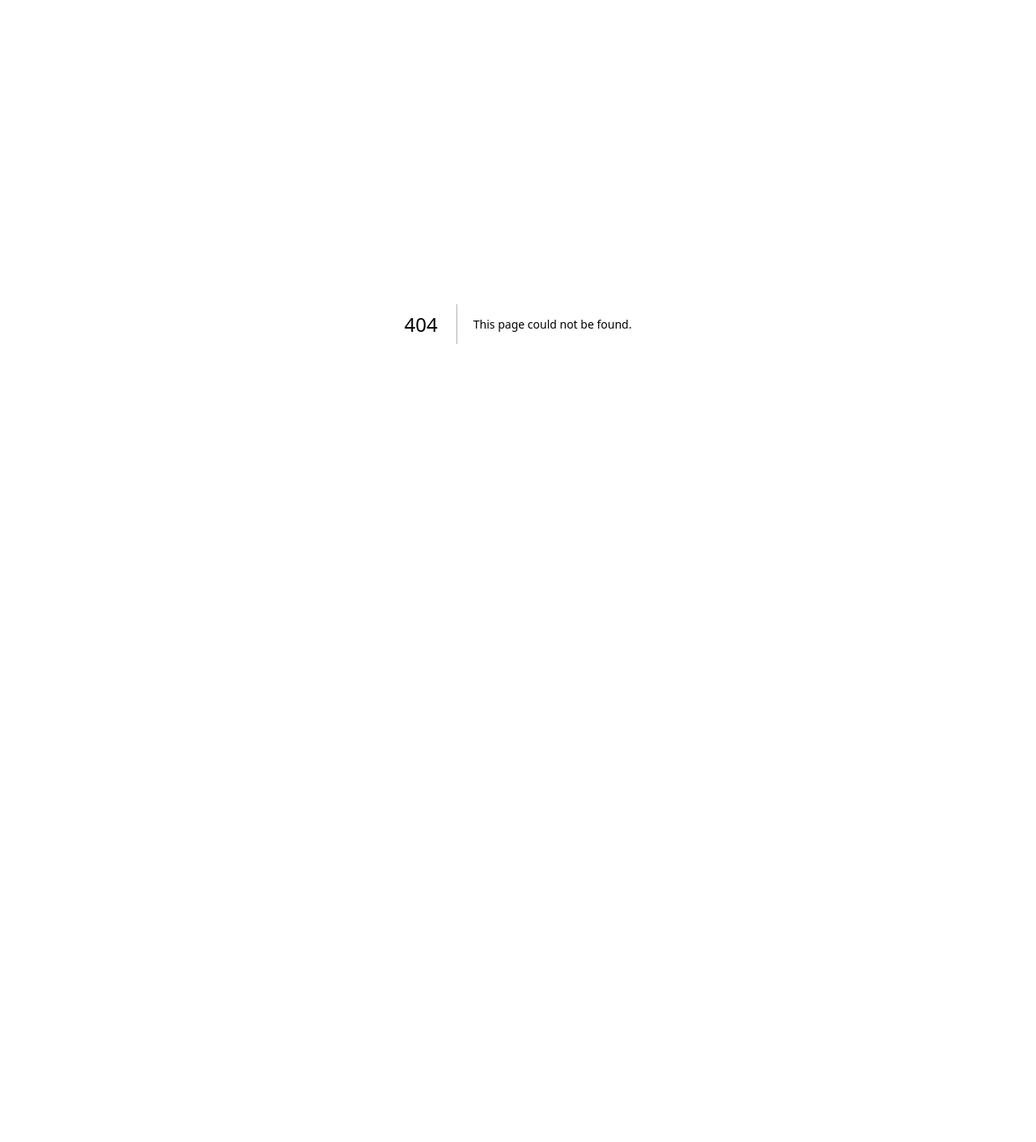
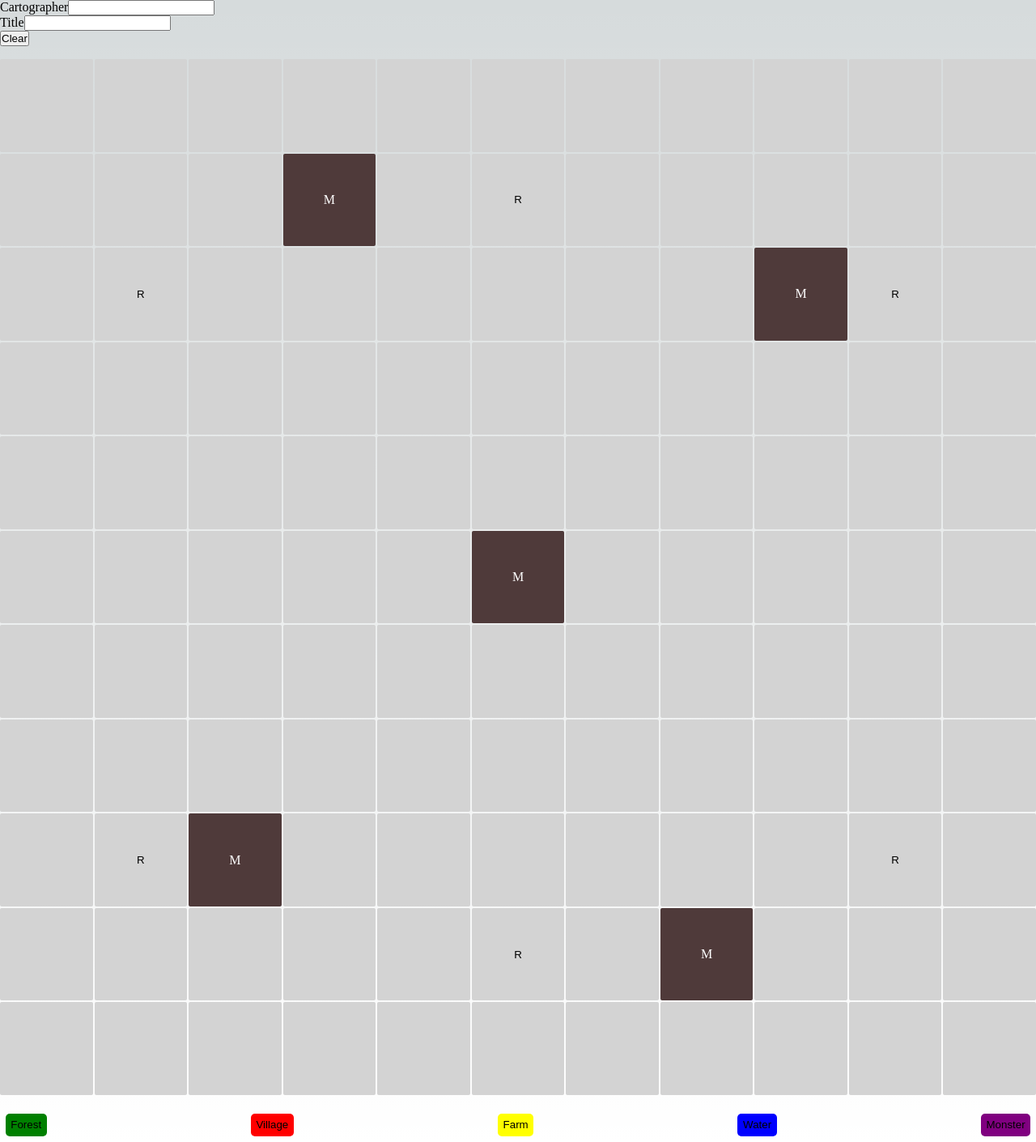
Before and after one commit to maxschmeling/cartographers-game, a Next.js app: page /game in a window 1280 px wide. Before the commit this address had no page. Shown: the whole page at 81% size. Before the commit the page ends 800 px from the top, so only its background shows below. Built offline with nearby package versions, Linux system fonts and the light colour scheme.

Commit message:
Adds basic functional game board

```diff
--- /dev/null
+++ b/app/game/page.module.css
@@ -0,0 +1,48 @@
+.tileBoard {
+	display: grid;
+	grid-template-columns: repeat(11, 1fr);
+	grid-template-rows: repeat(11, 1fr);
+	grid-gap: 2px;
+	aspect-ratio: 1 / 1;
+	margin-top: 1em;
+	margin-bottom: 1em;
+}
+
+.tile {
+	background-color: lightgray;
+	border-radius: 2px;
+	border: 0;
+}
+
+.forest { background-color: green; }
+.village { background-color: red; }
+.farm { background-color: yellow; }
+.water { background-color: blue; }
+.monster { background-color: purple; }
+
+.brushes {
+	display: flex;
+	flex-direction: row;
+	justify-content: space-between;
+}
+
+.brushes > button {
+	border: 0;
+	border-radius: 5px;
+	padding: 0.5em;
+	margin: 0.5em;
+}
+
+.erase {
+	background-color: white;
+}
+
+.tile.mountain {
+	background: rgb(79, 58, 58);
+	color: white;
+	display: flex;
+	align-items: center;
+	justify-content: center;
+	font-weight: lighter;
+	border: 1px solid var(--mountain-border);
+}
--- /dev/null
+++ b/app/game/page.tsx
@@ -0,0 +1,106 @@
+'use client';
+
+import { useState } from 'react';
+import styles from './page.module.css'
+import { TileType } from './tiles';
+import MountainTile from './tiles/MountainTile';
+import RuinTile from './tiles/RuinTile';
+import StandardTile from './tiles/StandardTile';
+
+const ruins = [
+	[ 5, 1 ],
+	[ 1, 2 ],
+	[ 9, 2 ],
+	[ 5, 9 ],
+	[ 9, 8 ],
+	[ 1, 8 ]
+];
+const mountains = [
+	[ 3, 1 ],
+	[ 2, 8 ],
+	[ 5, 5 ],
+	[ 8, 2 ],
+	[ 7, 9 ],
+];
+
+export default function Game() {
+	const [ brush, setBrush ] = useState<TileType>( 'village' );
+	const [ board, setBoard ] = useState< { row: number, column: number, type: TileType }[] >( [ ] );
+
+	const gameBoard = [];
+
+	function toggleTile( row: number, column: number ) {
+		const type = board.find( s => s.row === row && s.column === column )?.type ?? null;
+
+		if ( type ) {
+			setBoard( board.filter( s => s.row !== row || s.column !== column ) );
+		} else {
+			setBoard( [ ...board, { row, column, type: brush } ] );
+		}
+	}
+
+	for ( let row = 0; row < 11; row++ ) {
+		for ( let column = 0; column < 11; column++ ) {
+			const key = `${ row }x${ column }`;
+
+			const type = board.find( s => s.row === row && s.column === column )?.type ?? null;
+
+			if ( ruins.some( ruin => ruin[ 0 ] === column && ruin[ 1 ] === row ) ) {
+				gameBoard.push( <RuinTile key={ key } row={ row } column={ column } type={ type } onClick={ toggleTile } /> );
+			} else if ( mountains.some( mountain => mountain[ 0 ] === column && mountain[ 1 ] === row ) ) {
+				gameBoard.push( <MountainTile key={ key } /> );
+			} else {
+				gameBoard.push( <StandardTile key={ key } row={ row } column={ column } type={ type } onClick={ toggleTile } /> );
+			}
+		}
+	}
+
+	return (
+		<>
+			<header>
+				<div>
+					<div>
+						<label>Cartographer</label>
+						<input type="text" />
+					</div>
+					<div>
+						<label>Title</label>
+						<input type="text" />
+					</div>
+				</div>
+				<button onClick={ () => setBoard( [] ) }>Clear</button>
+			</header>
+			<main>
+				<div className={ styles.tileBoard }>
+					{ gameBoard }
+				</div>
+				<div className={ styles.brushes }>
+					<button className={ styles.forest } onClick={ () => setBrush( "forest" ) }>Forest</button>
+					<button className={ styles.village } onClick={ () => setBrush( "village" ) }>Village</button>
+					<button className={ styles.farm } onClick={ () => setBrush( "farm" ) }>Farm</button>
+					<button className={ styles.water } onClick={ () => setBrush( "water" ) }>Water</button>
+					<button className={ styles.monster } onClick={ () => setBrush( "monster" ) }>Monster</button>
+				</div>
+				<div id="coins">
+					<div className="coin"></div>
+					<div className="coin"></div>
+					<div className="coin"></div>
+					<div className="coin"></div>
+					<div className="coin"></div>
+					<div className="coin"></div>
+					<div className="coin"></div>
+					<div className="coin"></div>
+					<div className="coin"></div>
+					<div className="coin"></div>
+					<div className="coin"></div>
+					<div className="coin"></div>
+					<div className="coin"></div>
+					<div className="coin"></div>
+				</div>
+				<div id="score">
+
+				</div>
+			</main>
+		</>
+	);
+}
--- /dev/null
+++ b/app/game/tiles/MountainTile.tsx
@@ -0,0 +1,7 @@
+import styles from '../page.module.css'
+
+export default function MountainTile() {
+	return (
+		<div className={ [ styles.tile, styles.mountain ].join(' ') }>M</div>
+	)
+}
--- /dev/null
+++ b/app/game/tiles/RuinTile.tsx
@@ -0,0 +1,20 @@
+import { TileType } from '.'
+import styles from '../page.module.css'
+
+type Props = {
+	type: TileType | null,
+	row: number,
+	column: number,
+	onClick: ( row: number, column: number ) => void,
+}
+
+export default function RuinTile( { type, row, column, onClick }: Props ) {
+	return (
+		<button
+			className={ [ styles.tile, styles.ruin, type && styles[ type ] ].join(' ') }
+			onClick={ () => onClick( row, column ) }
+		>
+			R
+		</button>
+	)
+}
--- /dev/null
+++ b/app/game/tiles/StandardTile.tsx
@@ -0,0 +1,18 @@
+import { TileType } from '.'
+import styles from '../page.module.css'
+
+type Props = {
+	type: TileType | null,
+	row: number,
+	column: number,
+	onClick: ( row: number, column: number ) => void,
+}
+
+export default function StandardTile( { type, row, column, onClick }: Props ) {
+	return (
+		<button
+			className={ [ styles.tile, type && styles[ type ] ].join( ' ' ) }
+			onClick={ () => onClick( row, column ) }>
+		</button>
+	)
+}
--- /dev/null
+++ b/app/game/tiles/index.tsx
@@ -0,0 +1 @@
+export type TileType = 'forest' | 'village' | 'farm' | 'water' | 'monster';
```
